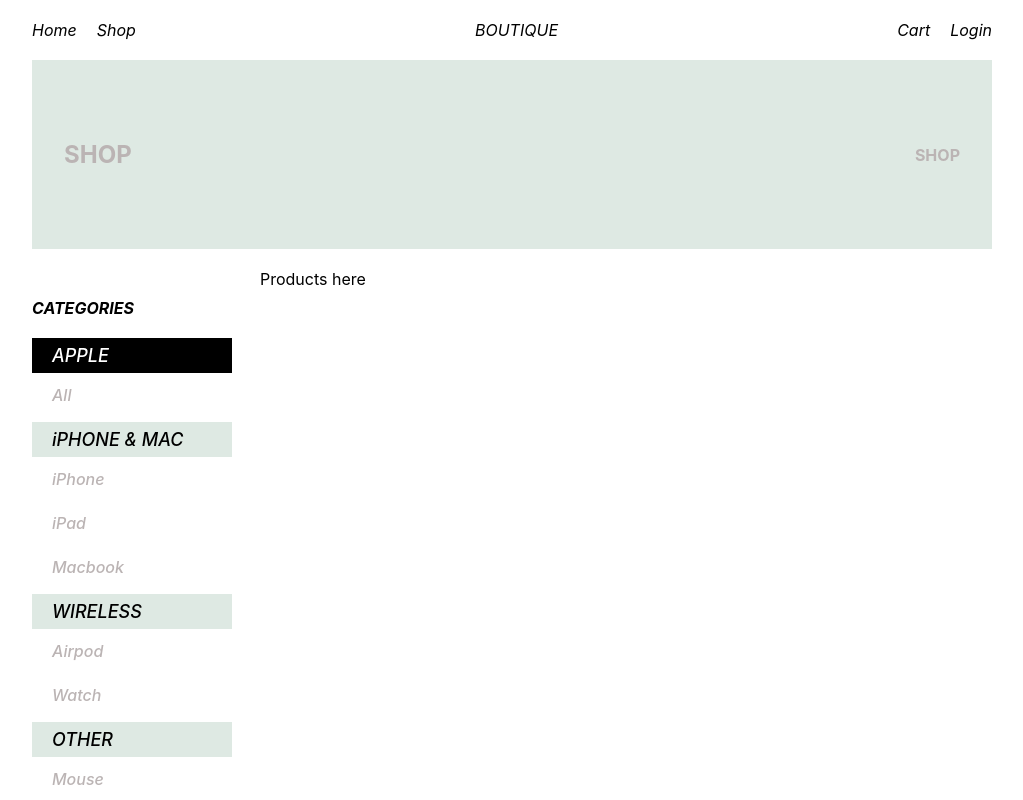
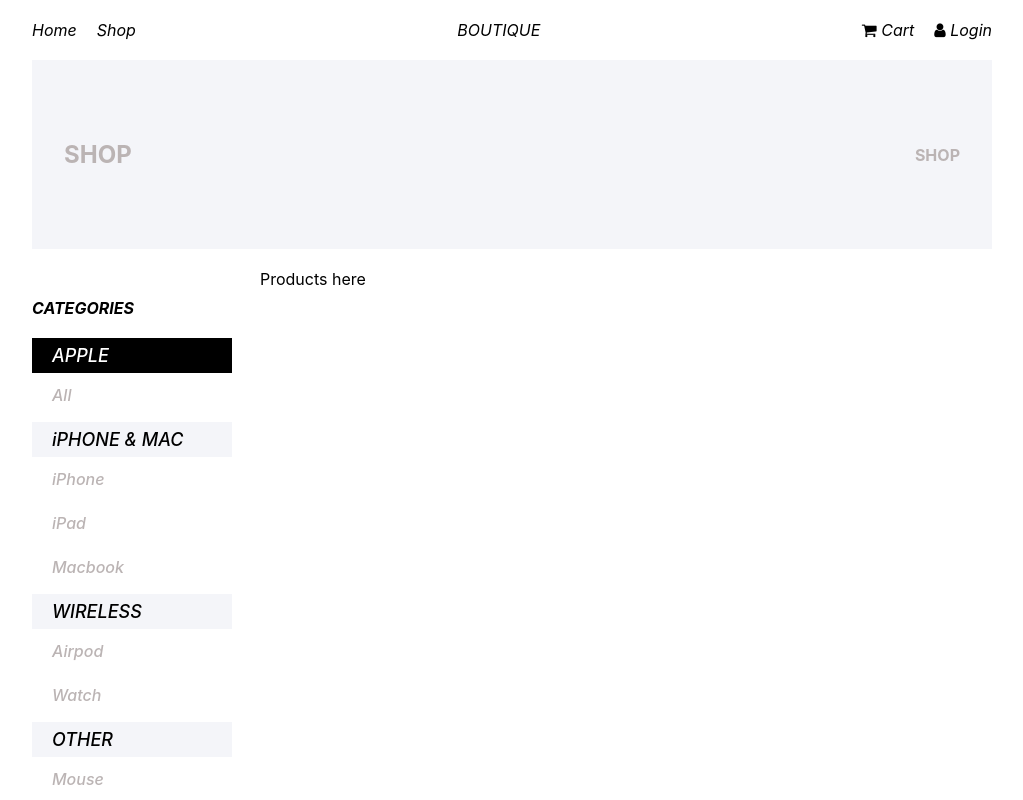
Before and after one commit to hieuphan07/React-Apple-store, a React (Create React App) app: page /shop in a window 1280 px wide. Shown: the top 800 px of the page, without its empty margins (128-1151 px from the left). Built offline with nearby package versions, Linux system fonts and the light colour scheme.

Commit message:
Add icon on nav bar and update root color

```diff
--- a/public/index.html
+++ b/public/index.html
@@ -24,6 +24,7 @@
       work correctly both with client-side routing and a non-root public URL.
       Learn how to configure a non-root public URL by running `npm run build`.
     -->
+    <link rel="stylesheet" href="https://cdnjs.cloudflare.com/ajax/libs/font-awesome/4.7.0/css/font-awesome.min.css">
     <title>React App</title>
   </head>
   <body>
--- a/src/components/Nav/NavBar.js
+++ b/src/components/Nav/NavBar.js
@@ -21,16 +21,20 @@ const NavBar = () => {
         <li>
           <ul className={classes.navbarRight}>
             <li>
-              <NavLink to='/cart'>Cart</NavLink>
+              <NavLink to='/cart'>
+                <i className="fa fa-shopping-cart"></i>
+                {' '}Cart</NavLink>
             </li>
             <li>
-              <NavLink to='/login'>Login</NavLink>
+              <NavLink to='/login'>
+                <i className="fa fa-user"></i>
+                {' '}Login</NavLink>
             </li>
           </ul>
         </li>
       </ul>
-    </nav>
-  </header>)
+    </nav >
+  </header >)
 }
 
 export default NavBar;
--- a/src/components/ProductListBanner.module.css
+++ b/src/components/ProductListBanner.module.css
@@ -2,7 +2,7 @@
   display: flex;
   align-items: center;
   justify-content: space-between;
-  background-color: var(--green-light);
+  background-color: var(--main-grey);
   margin: 0 10rem;
   padding: 5rem 2rem;
 }
--- a/src/components/ProductListNav.module.css
+++ b/src/components/ProductListNav.module.css
@@ -28,7 +28,7 @@
   color: #000 !important;
   font-size: 18px;
   padding: 7px 20px;
-  background-color: var(--green-light);
+  background-color: var(--main-grey);
 }
 
 .navbar > ul > li:first-child > span {
--- a/src/components/TrendingProducts.module.css
+++ b/src/components/TrendingProducts.module.css
@@ -56,7 +56,7 @@
   align-items: center;
   justify-content: space-between;
   padding: 70px 150px;
-  background-color: #f7f5f5;
+  background-color: var(--main-grey);
   margin-top: 50px;
 }
 
@@ -103,7 +103,7 @@
 }
 
 .form input {
-  width: 30rem;
+  width: 27rem;
   height: auto;
   padding: 20px;
   border: 1px solid var(--grey-light);
--- a/src/index.css
+++ b/src/index.css
@@ -1,7 +1,7 @@
 :root {
+  --main-grey: #f4f5f9;
   --grey-light: #bbb4b4;
   --grey-dark: #837e7e;
-  --green-light: #dee9e3;
 }
 
 * {
```
